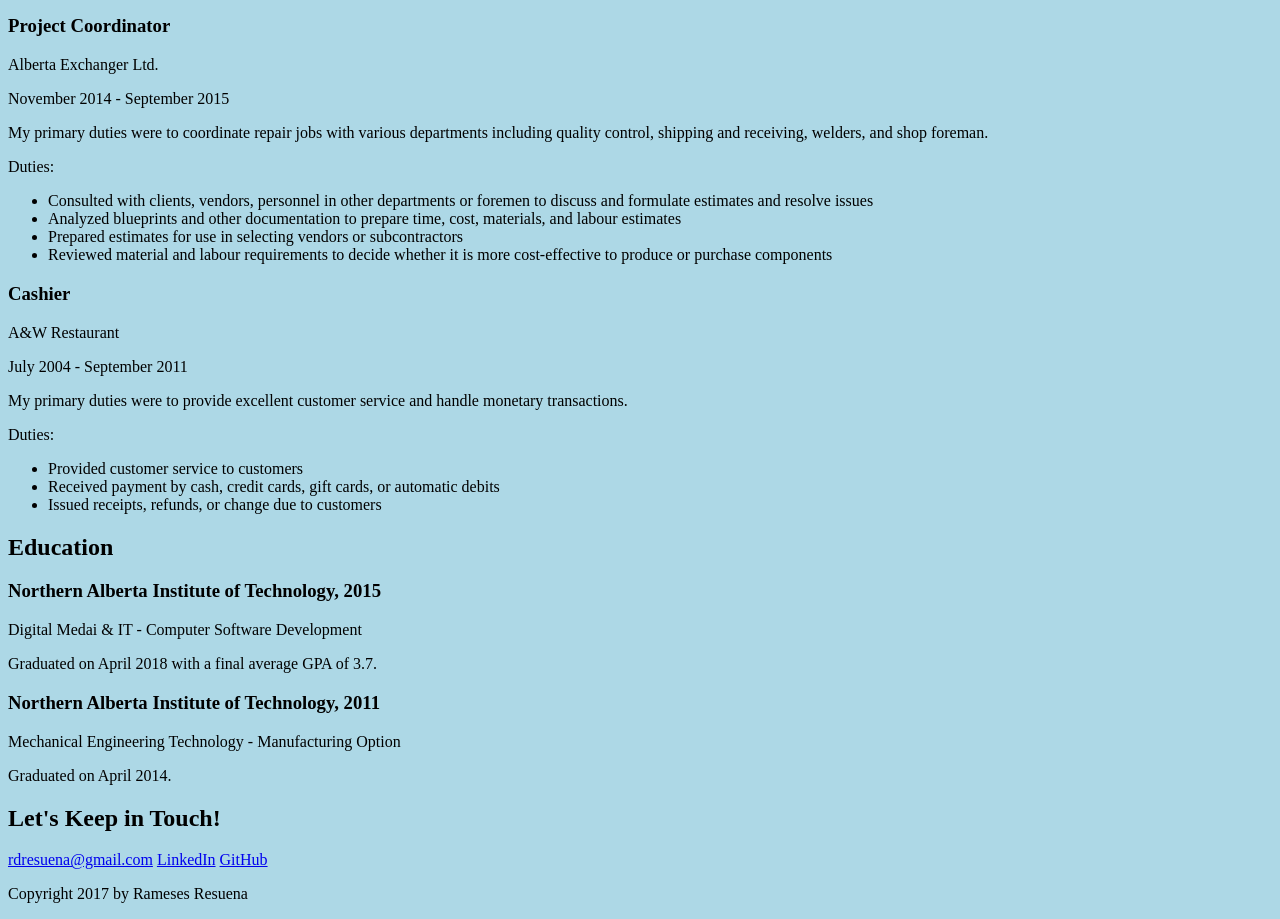
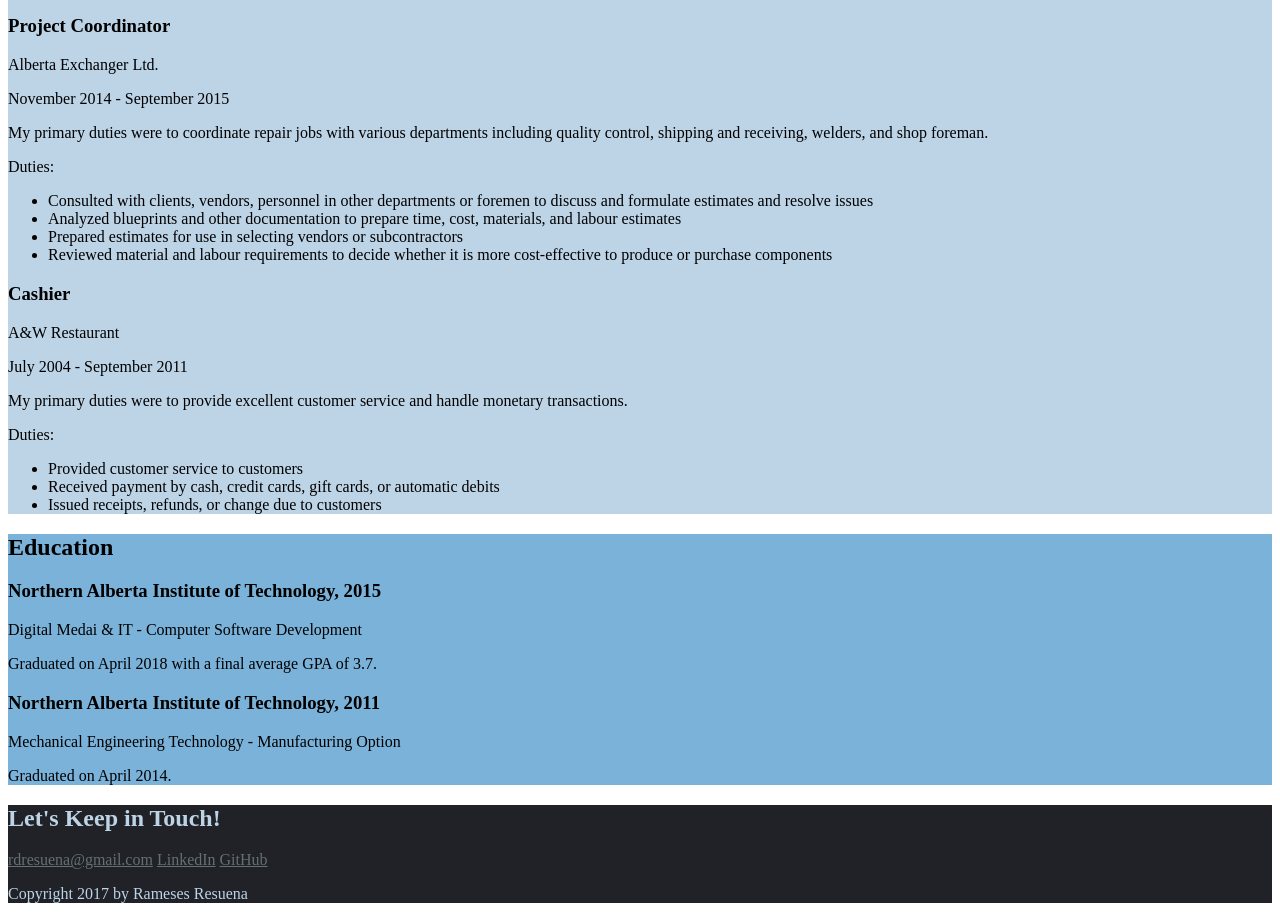
Before and after one commit to iWolfram/css-resume, a plain HTML site: page index.html in a window 1280 px wide. Shown: the part 1017-1936 px from the top of the page. Drawn offline with Linux system fonts and the light colour scheme.

Commit message:
added styling to page

```diff
--- a/css/styles.css
+++ b/css/styles.css
@@ -1,3 +1,41 @@
+/* Colour Palette
+#bdd4e7 - very lightblue
+#7bb2d9 - lightblue
+#33658a - blue
+#637074 - lightgrey-ish
+#212227 - very darkgrey
+*/
+
+/* Gobal styles
+-----------------------------*/
 body {
-  background: lightblue;
+
 }
+a {
+  color: #637074;
+}
+a:hover {
+  text-decoration: none;
+}
+
+/* Header and Footer styles
+-----------------------------*/
+header, footer {
+  background: #212227;
+  color: #bdd4e7;
+}
+header h1, header h2 {
+  color: #7bb2d9;
+}
+
+/* Work Experience styles
+-----------------------------*/
+.work {
+  background: #bdd4e7;
+}
+
+/* Education styles
+-----------------------------*/
+.education {
+  background: #7bb2d9;
+}
--- a/index.html
+++ b/index.html
@@ -18,7 +18,7 @@
 
     <main>
         <!-- // Work Experience -->
-        <section>
+        <section class="work">
             <h2>Work Experience</h2>
 
             <!-- IT Summer Student -->
@@ -108,7 +108,7 @@
 
 
         <!-- // Education -->
-        <section>
+        <section class="education">
             <h2>Education</h2>
 
             <!-- DMIT -->
```
